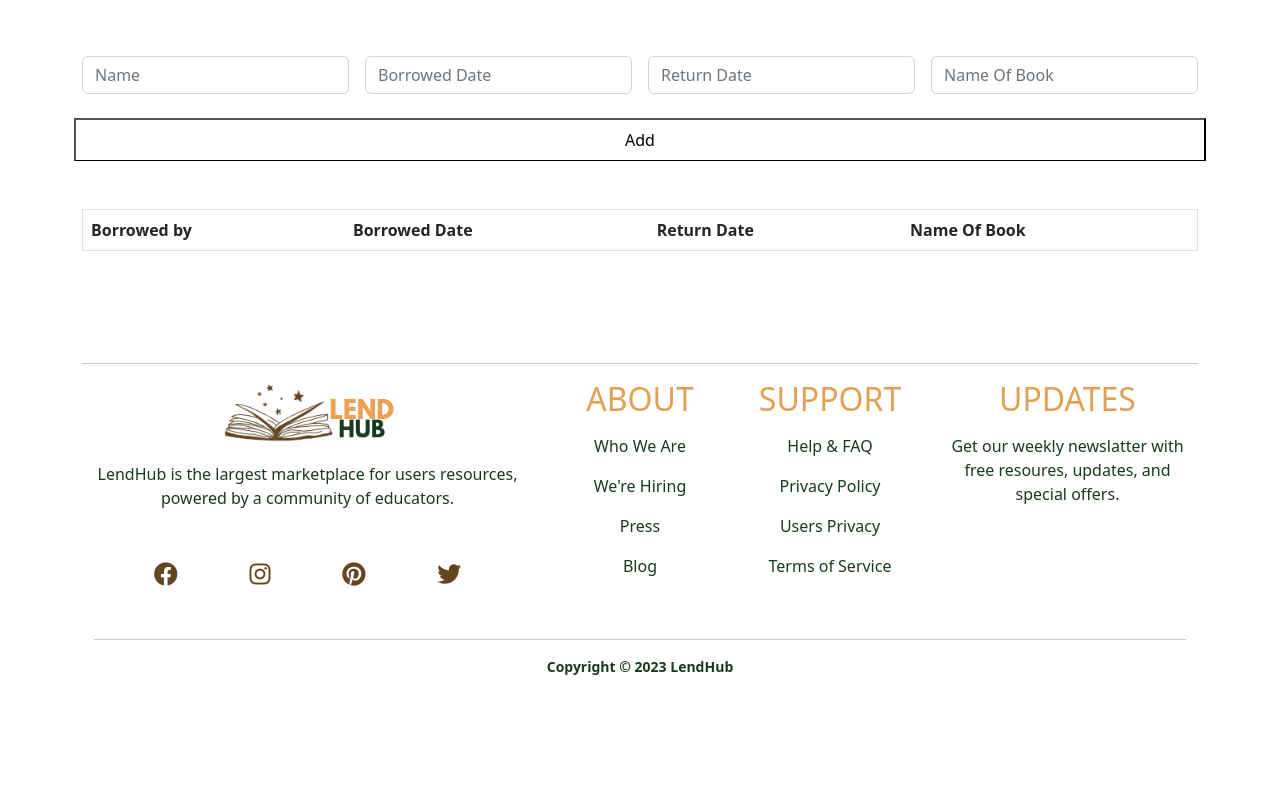
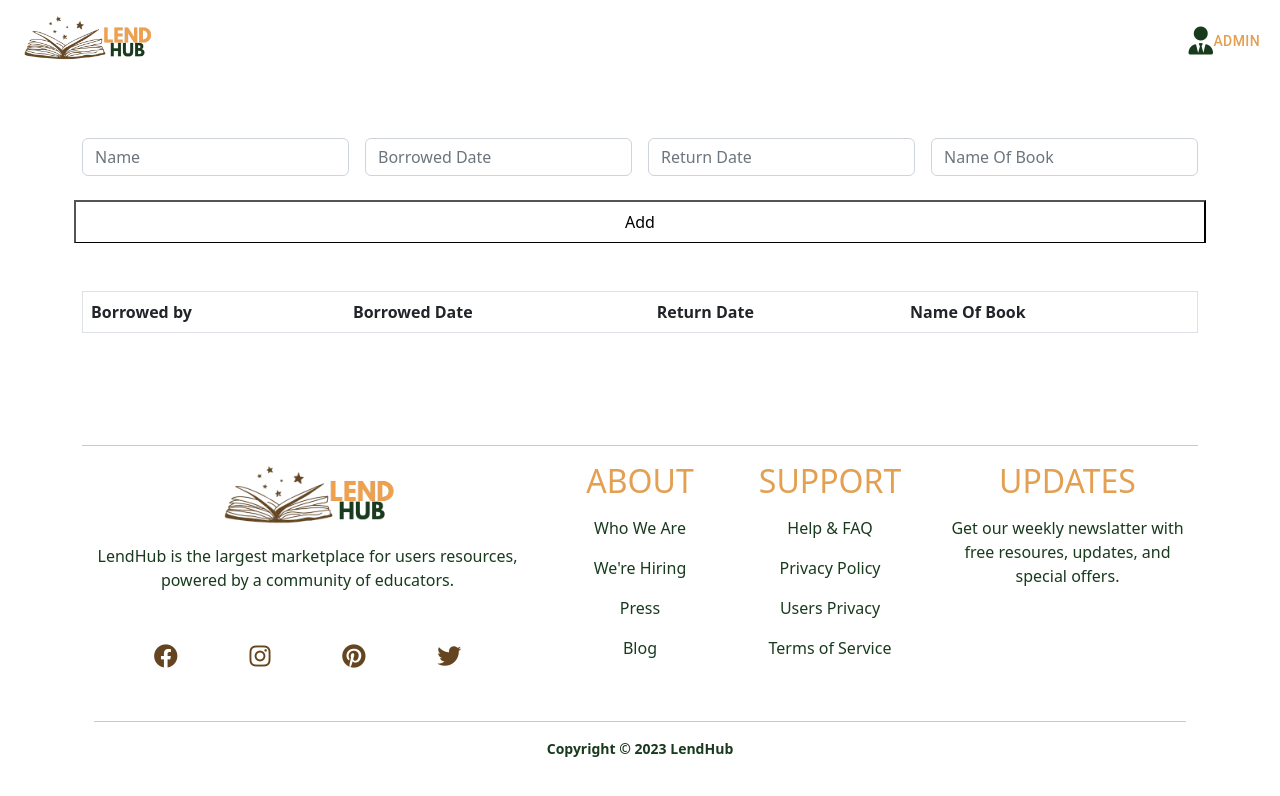
Before and after one commit to NickConsignado/LendHub, a React (Vite) app: page /borrowed-list in a window 1280 px wide. Shown: the top 796 px of the page. Built offline with nearby package versions, Linux system fonts and the light colour scheme.

Commit message:
book list to borrowed list

```diff
--- a/src/components/SignIn.jsx
+++ b/src/components/SignIn.jsx
@@ -40,7 +40,7 @@ function SignIn() {
           horizontal: "left",
         }}
       >
-        <Link to="/borrowed-list" style={{textDecoration: "none", color:"black"}}><MenuItem onClick={handleClose}>Book List</MenuItem></Link>
+        <Link to="/borrowed-list" style={{textDecoration: "none", color:"black"}}><MenuItem onClick={handleClose}>Borrowed List</MenuItem></Link>
         <MenuItem onClick={handleClose}>My account</MenuItem>
         <MenuItem onClick={handleClose}>Logout</MenuItem>
       </Menu>
--- a/src/pages/BorrowedList.jsx
+++ b/src/pages/BorrowedList.jsx
@@ -1,4 +1,5 @@
 import React, { useState } from 'react';
+import NavBar from '../components/NavBar';
 
 function BorrowedList() {
   const [rows, setRows] = useState([]);
@@ -20,6 +21,7 @@ function BorrowedList() {
 
   return (
     <>
+    <NavBar />
       <div className="container table table-striped mt-5">
         <form className="form ">
         <div class="row g-3">
```
